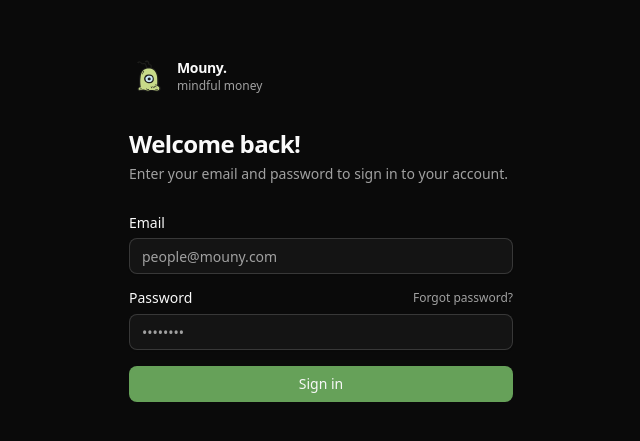
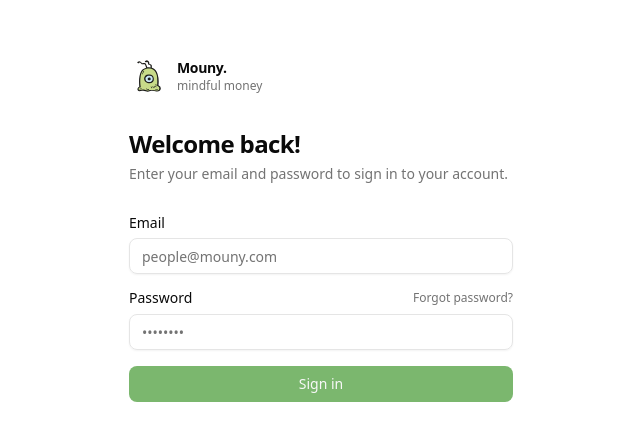
Before and after one commit to Berykwn/mouny-repo, a React (Vite) app: page /login in a window 1280 px wide. Shown: the part 171-612 px from the top of the page, without its empty margins (319-959 px from the left). Built offline with nearby package versions, Linux system fonts and the light colour scheme; no server answers.

Commit message:
set theme to light

```diff
--- a/src/contexts/ThemeContext.tsx
+++ b/src/contexts/ThemeContext.tsx
@@ -19,7 +19,7 @@ export function ThemeProvider({
     // const [theme, setTheme] = useState(
     //     () => localStorage.getItem(storageKey) ?? defaultTheme
     // )
-    const [theme, setTheme] = useState("dark")
+    const [theme, setTheme] = useState("light")
 
     useEffect(() => {
         const root = window.document.documentElement
```
